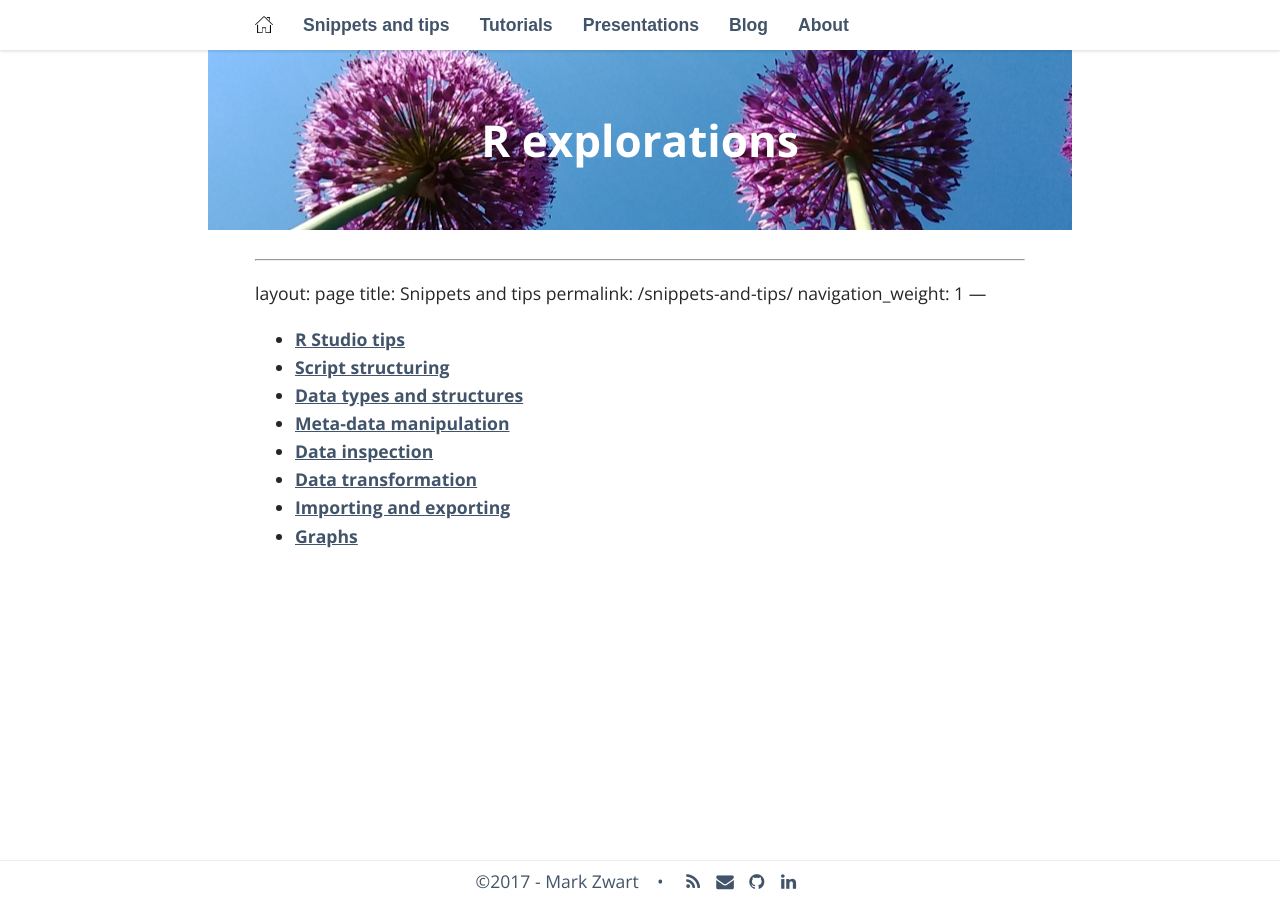
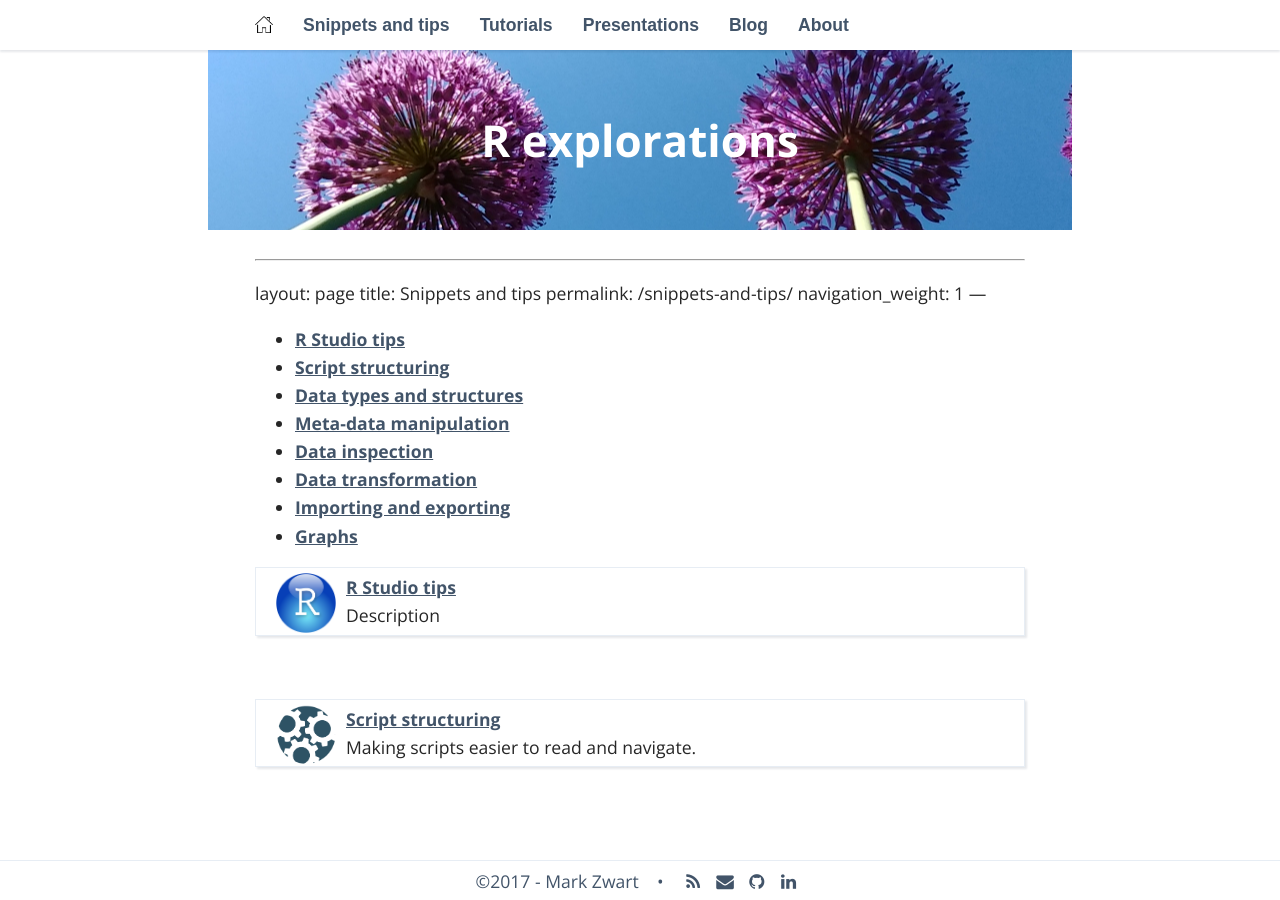
Before and after one commit to mark-me/mark-me.github.io, a Jekyll site: the page built from _pages/01-snippets-and-tips.md, in a window 1280 px wide. Built offline with Jekyll 4.4.1, drawn with Linux system fonts in a browser that asks for light colours; nearby versions of some CDN libraries; some web fonts are replaced; our own code applies the rules of GitHub Pages for plain Markdown files; comment, search, counter and statistics services are not loaded.

Commit message:
Changing snippet index

```diff
--- a/_pages/01-snippets-and-tips.md
+++ b/_pages/01-snippets-and-tips.md
@@ -13,3 +13,17 @@ navigation_weight: 1
 * [Data transformation](/data-transformation/)
 * [Importing and exporting](/importing-exporting/)
 * [Graphs](/graph-tips/)
+
+<div class="boxed">
+<img src="/_pages/snippets-and-tips/r-studio-tips.png" alt="Image text" style="margin: 0px 10px" width="60" height="60" align="left"/>
+<a href="/r-studio-tips/">R Studio tips</a><br>
+Description
+<br>
+</div>
+<br>
+<div class="boxed">
+<img src="/_pages/snippets-and-tips/data-transformation.png" alt="Image text" style="margin: 0px 10px" width="60" height="60" align="left"/>
+<a href="/script-structuring/">Script structuring</a><br>
+Making scripts easier to read and navigate.
+<br>
+</div>
```
